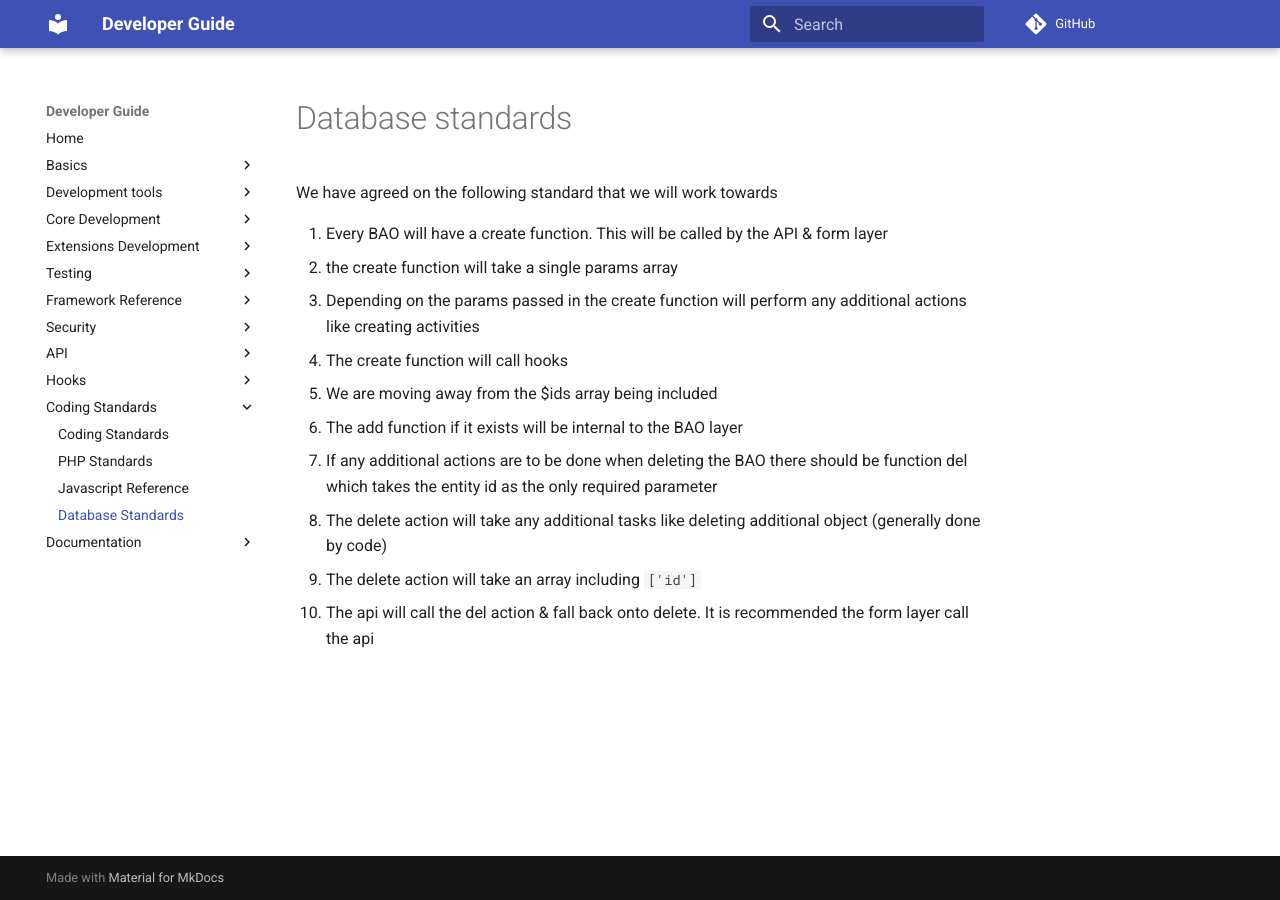
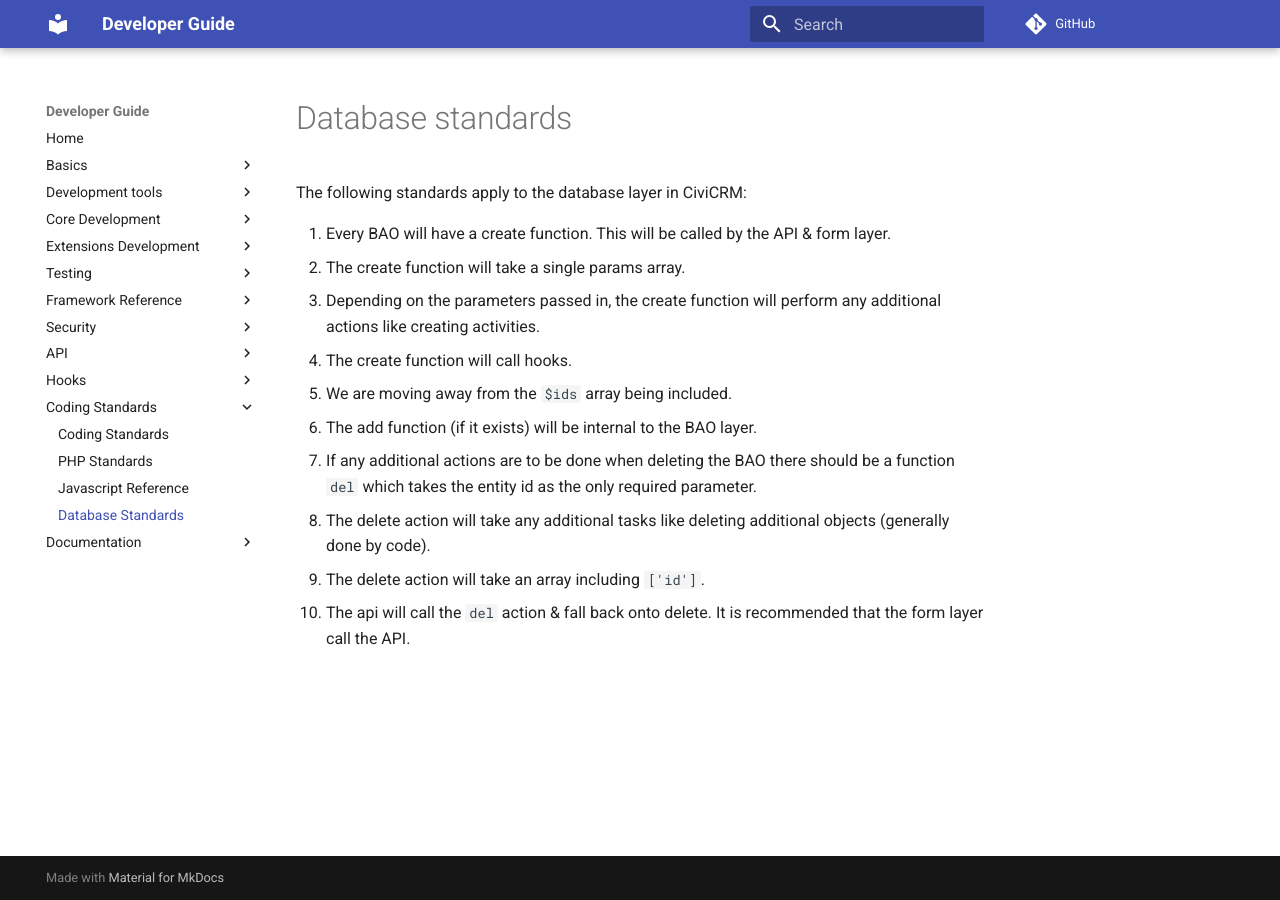
Before and after one commit to civicrm/civicrm-dev-docs, an MkDocs documentation site: the page built from docs/standards/database.md, in a window 1280 px wide. Built offline with MkDocs 1.6.1 and Material for MkDocs 9.7.7, drawn with Linux system fonts in a browser that asks for light colours; comment, search, counter and statistics services are not loaded; old or Windows-style settings are respelled for this version of MkDocs.

Commit message:
Copy-editing

```diff
--- a/docs/standards/database.md
+++ b/docs/standards/database.md
@@ -1,14 +1,14 @@
 # Database standards
 
-We have agreed on the following standard that we will work towards
+The following standards apply to the database layer in CiviCRM:
 
-1. Every BAO will have a create function. This will be called by the API & form layer
-1. the create function will take a single params array
-1. Depending on the params passed in the create function will perform any additional actions like creating activities
-1. The create function will call hooks
-1. We are moving away from the $ids array being included
-1. The add function if it exists will be internal to the BAO layer
-1. If any additional actions are to be done when deleting the BAO there should be function del which takes the entity id as the only required parameter
-1. The delete action will take any additional tasks like deleting additional object (generally done by code)
-1. The delete action will take an array including `['id']`
-1. The api will call the del action & fall back onto delete. It is recommended the form layer call the api
+1. Every BAO will have a create function. This will be called by the API & form layer.
+1. The create function will take a single params array.
+1. Depending on the parameters passed in, the create function will perform any additional actions like creating activities.
+1. The create function will call hooks.
+1. We are moving away from the `$ids` array being included.
+1. The add function (if it exists) will be internal to the BAO layer.
+1. If any additional actions are to be done when deleting the BAO there should be a function `del` which takes the entity id as the only required parameter.
+1. The delete action will take any additional tasks like deleting additional objects (generally done by code).
+1. The delete action will take an array including `['id']`.
+1. The api will call the `del` action & fall back onto delete. It is recommended that the form layer call the API.
```
